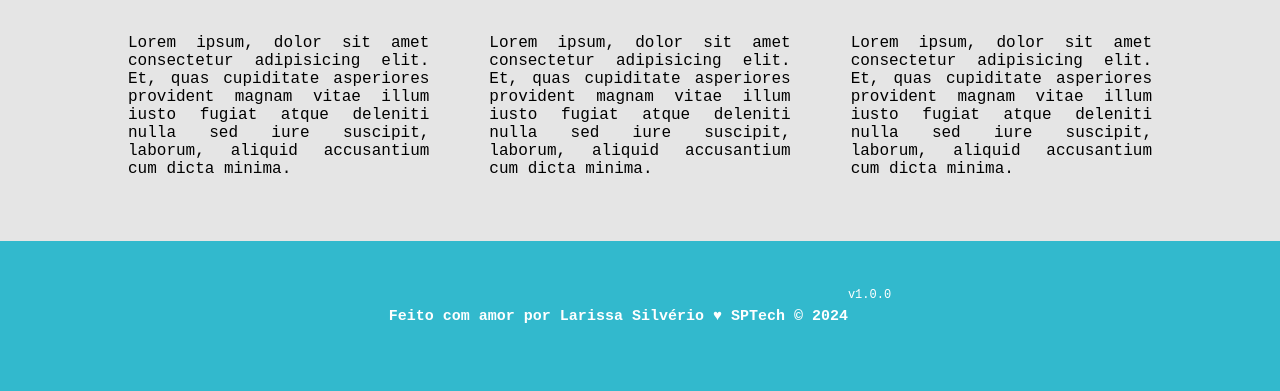
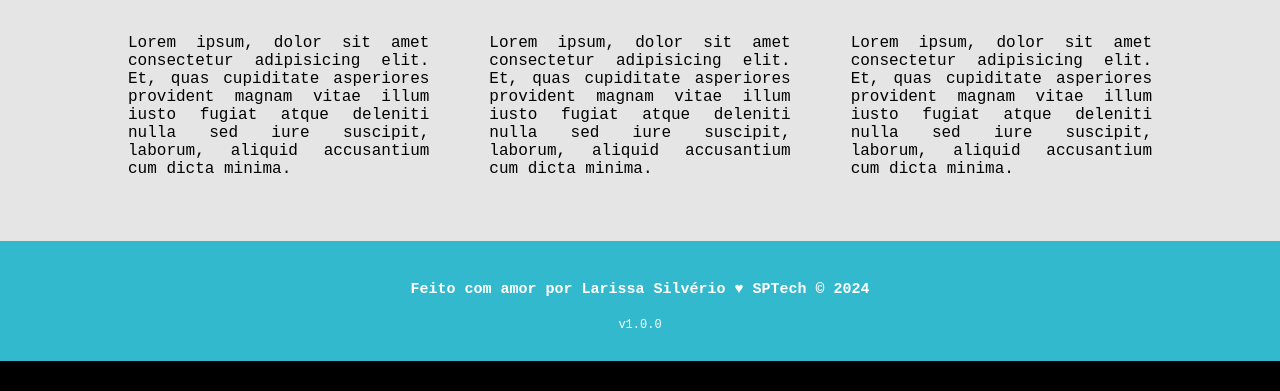
Before and after one commit to silveriolaridev/aquatech, a plain HTML site: page index.html in a window 1280 px wide. Shown: the part 841-1232 px from the top of the page. After the commit the page ends 1202 px from the top, so only its background shows below. Drawn offline with Linux system fonts and the light colour scheme.

Commit message:
alterando footer

```diff
--- a/styles/style.css
+++ b/styles/style.css
@@ -52,7 +52,7 @@ body {
 .banner .container{
     justify-content: center;
     align-items: center;
-     height: 100%; /* alterando altura do texto na div dele*/
+    height: 100%; /* alterando altura do texto na div dele*/
 }
 
 .banner .container p {
@@ -84,11 +84,6 @@ body {
 
 }
 
-
-
-
-
-
 .box img{
     width: 170px; /*ajustou as imagens e textos */
 
@@ -108,13 +103,20 @@ body {
     background-color: #32b9cd;
     height: 150px;
     color: #fff;
-    display: flex;
     font-size: 15px;
+    width: 100%;
+    height: 120px;
 
 }
 
 .footer .container{
+    display: flex;
+    text-align: center;
     justify-content: center;
+    flex-direction: column;
+    align-items: center;
+    padding: 20px;
+
 }
 
 .version{
```
